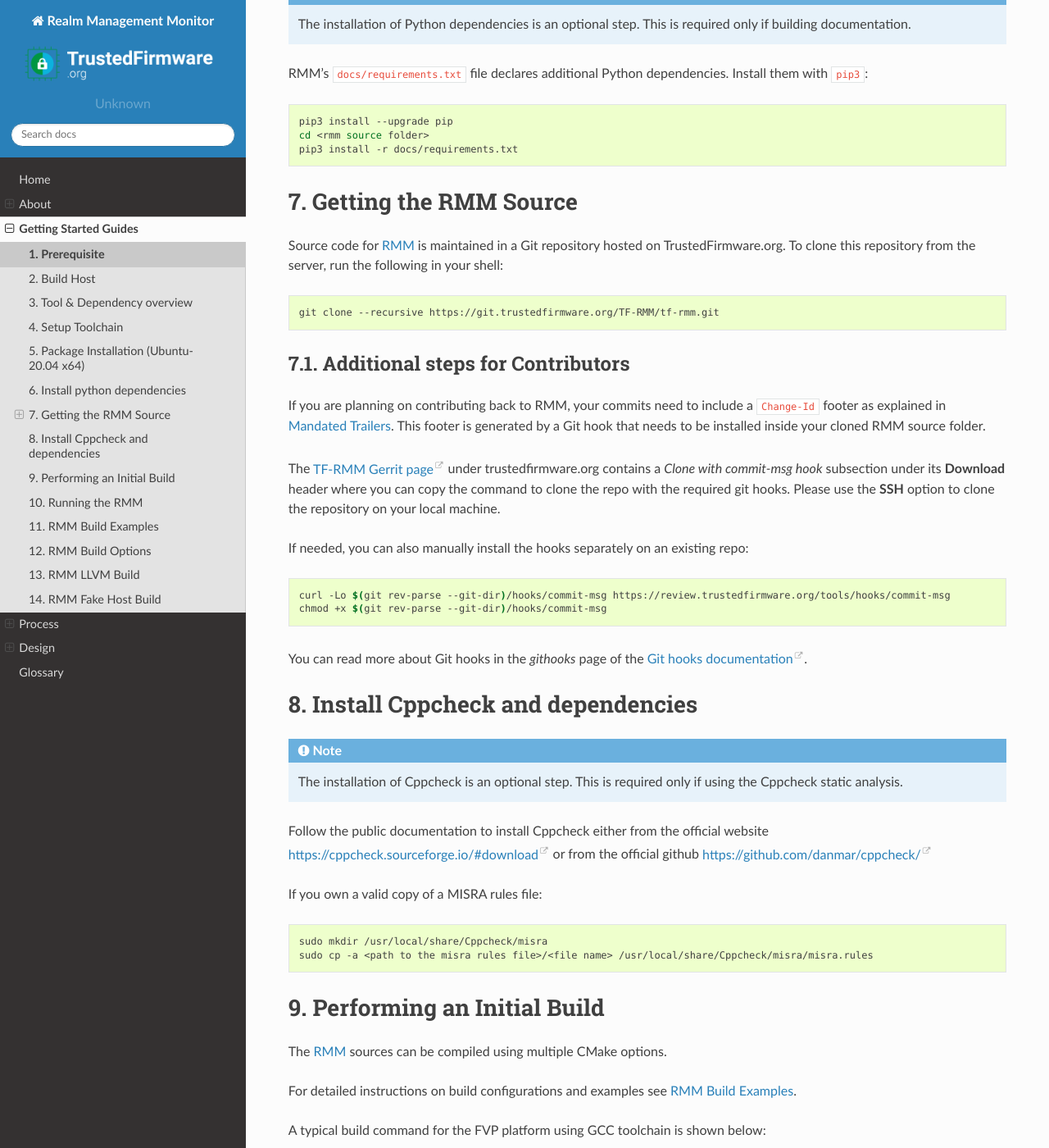
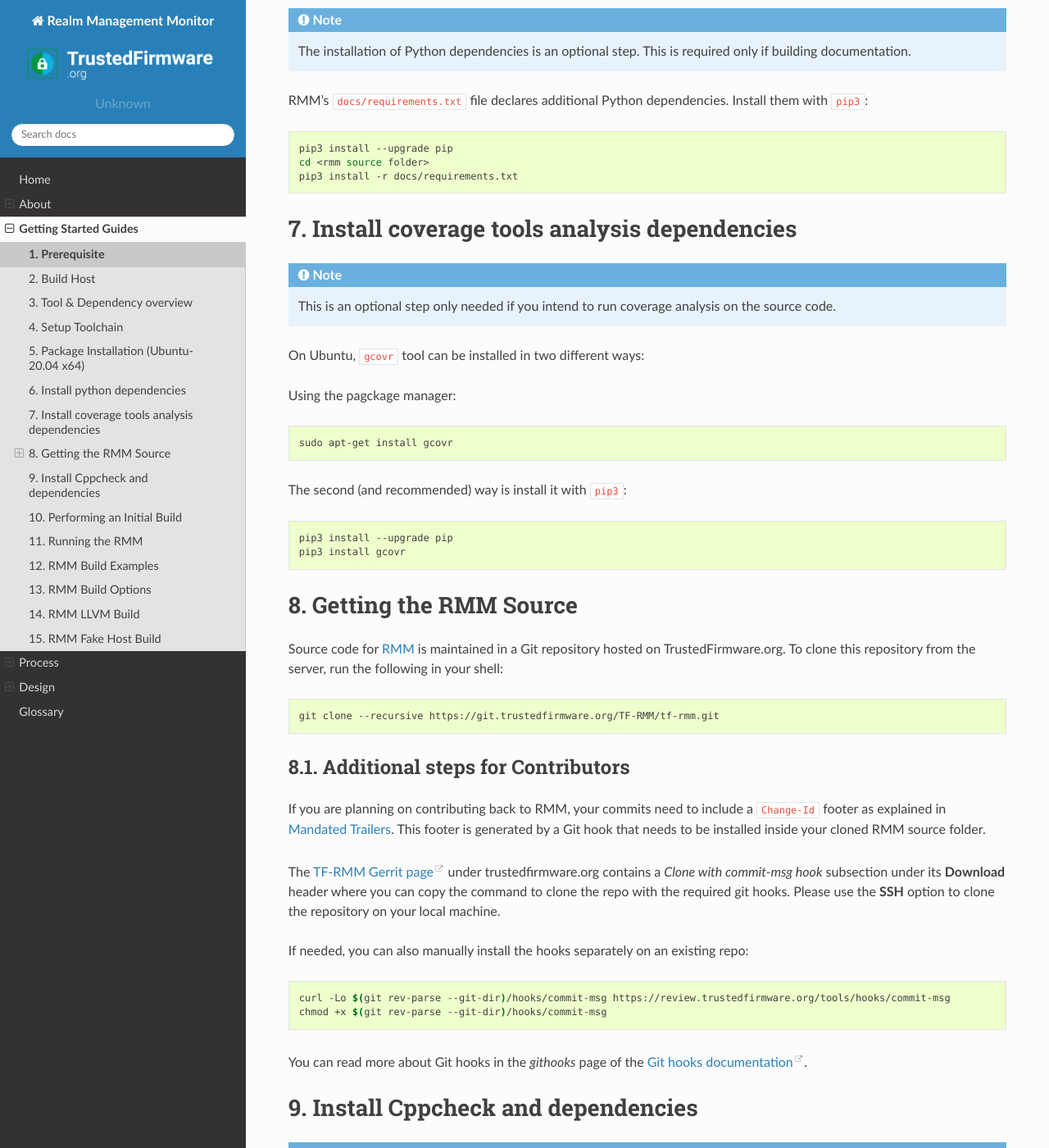
Before and after one commit to TF-RMM/tf-rmm, a Sphinx documentation site: the page built from docs/getting_started/getting-started.rst, in a window 1280 px wide and 1400 px high, scrolled down 2660 px. Shown: the whole window at 82% size. Built offline with Sphinx 7.4.7 and the Read the Docs theme 2.0.0, drawn with Linux system fonts in a browser that asks for light colours; some of the changed text lies outside the part shown.

Commit message:
feat(tests): Add support for coverage report
This patch enables support for coverage report on the
unit tests by using the gcovr tool.

The coverage report is stored in ${RMM_BUILD_DIR}/$<CONFIG>/coverage

Signed-off-by: Javier Almansa Sobrino <javier.almansasobrino@arm.com>
Change-Id: I5b6a2f3ebf13cbc036c0d64f422ea18f337dd8f5

```diff
--- a/CMakeLists.txt
+++ b/CMakeLists.txt
@@ -61,10 +61,16 @@
 if(RMM_STATIC_ANALYSIS_CPPCHECK)
     set(CMAKE_EXPORT_COMPILE_COMMANDS ON)
 endif()
+
 #
 # Include the platform makefile
 #
 include("cmake/Platforms.cmake")
+
+#
+# Include Coverage report framework
+#
+include("cmake/CoverageReport.cmake")
 
 #
 # Include the Unit Test Framework
--- a/docs/getting_started/getting-started.rst
+++ b/docs/getting_started/getting-started.rst
@@ -49,6 +49,7 @@
    "Git",, "Firmware, Documentation"
    "Graphviz dot",">v2.38.0","Documentation"
    "docutils",">v2.38.0","Documentation"
+   "gcovr",">=v4.2","Tools(Coverage analysis)"
 
 .. _getting_started_toolchain:
 
@@ -142,6 +143,30 @@
     pip3 install --upgrade pip
     cd <rmm source folder>
     pip3 install -r docs/requirements.txt
+
+############################################
+Install coverage tools analysis dependencies
+############################################
+
+.. note::
+
+    This is an optional step only needed if you intend to run coverage
+    analysis on the source code.
+
+On Ubuntu, ``gcovr`` tool can be installed in two different ways:
+
+Using the pagckage manager:
+
+.. code-block:: bash
+
+    sudo apt-get install gcovr
+
+The second (and recommended) way is install it with ``pip3``:
+
+.. code-block:: bash
+
+    pip3 install --upgrade pip
+    pip3 install gcovr
 
 .. _getting_started_get_source:
 
```
Also changed, not shown: docs/getting_started/build-options.rst (+15 -4 lines), 2 other files.
